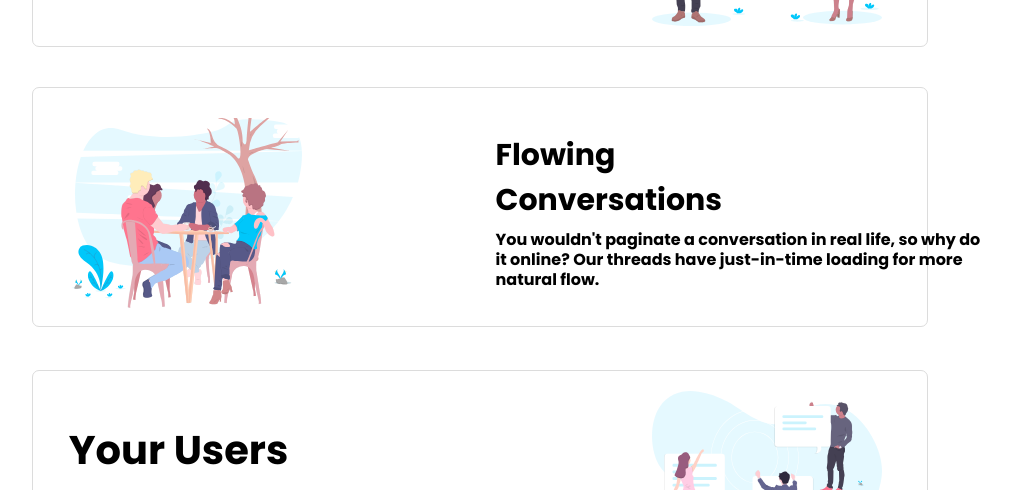
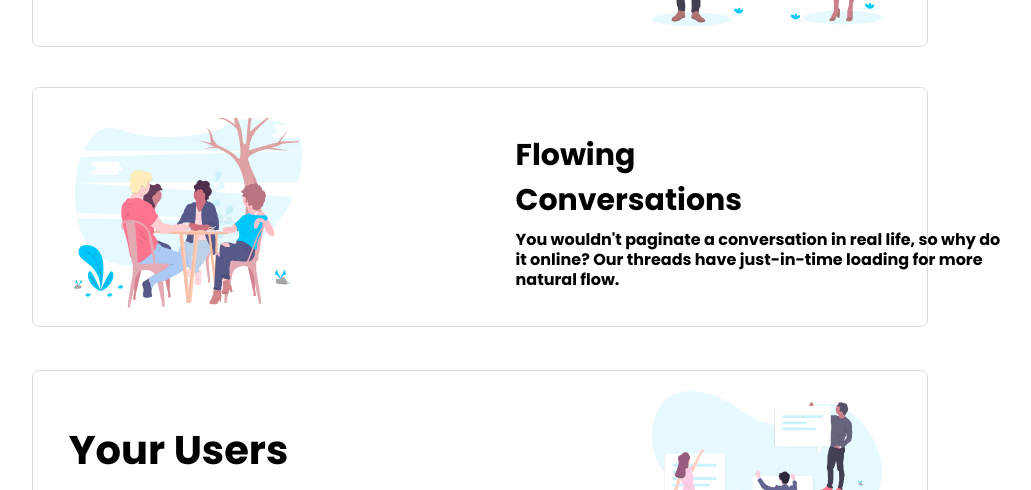
Before and after one commit to Akintademuyiwa24/Mobile, a plain HTML site: page index.html in a window 1280 px wide. Shown: the part 680-1170 px from the top of the page, without its empty margins (160-1191 px from the left). Drawn offline with Linux system fonts and the light colour scheme.

Commit message:
new update

```diff
--- a/index.css
+++ b/index.css
@@ -134,7 +134,7 @@
    display: block;
    position: relative;
    top: 25px;
-   right: -170px;
+   right: -190px;
    font-size: 30px;
    padding-bottom: 12px;
 }
@@ -142,7 +142,7 @@
    width: 500px;
    top: 20px;
    position: relative;
-   right: -170px;
+   right: -190px;
    font-size: 16px;
    line-height: 20px;
 }
@@ -427,7 +427,7 @@ border-radius: 50px;
  }
  .text-2 p{
     top: 250px;
-    left: -13px;
+    left: -2px;
     overflow: hidden;
     text-align: center;
     position: relative;
```
